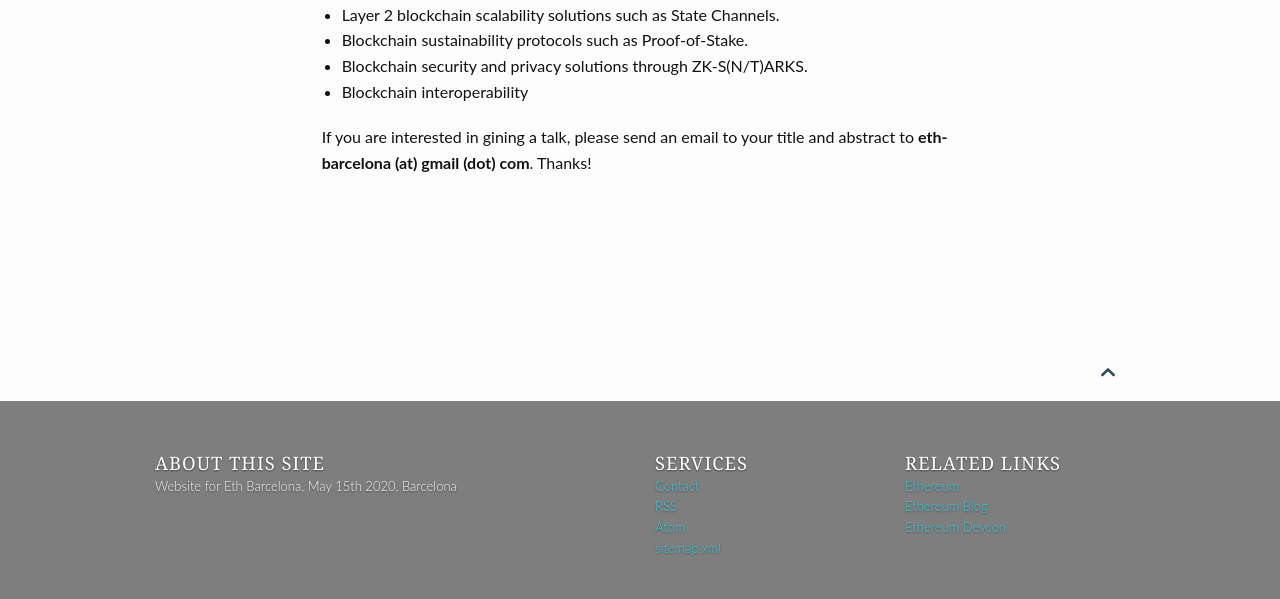
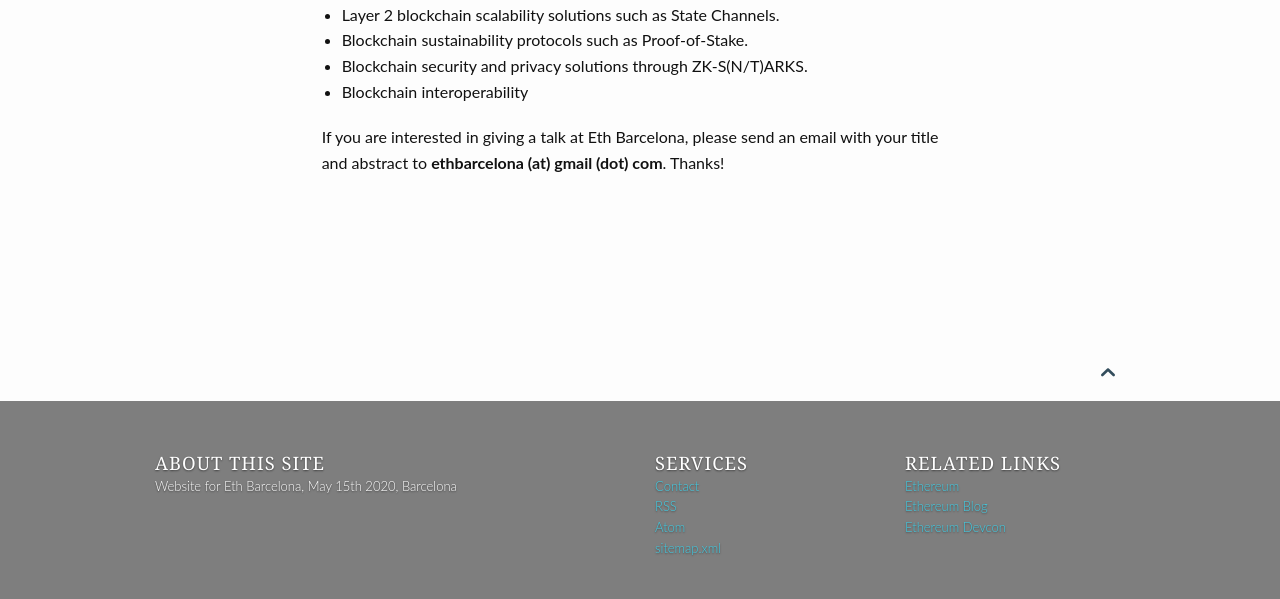
Before and after one commit to ethbarcelona/ethbarcelona.github.io, a Jekyll site: the page built from index.md, in a window 1280 px wide. Shown: the part 702-1301 px from the top of the page. Built offline with Jekyll 4.4.1, drawn with Linux system fonts in a browser that asks for light colours.

Commit message:
Fix email

```diff
--- a/index.md
+++ b/index.md
@@ -24,5 +24,5 @@ blockchain technology. Some of the topics of interest are :
  * Blockchain security and privacy solutions through ZK-S(N/T)ARKS.
  * Blockchain interoperability
 
-If you are interested in gining a talk, please send an email to your title
-and abstract to <b>ethbarcelona (at) gmail (dot) com</b>. Thanks!
+If you are interested in giving a talk at Eth Barcelona, please send an email
+with your title and abstract to <b>ethbarcelona (at) gmail (dot) com</b>. Thanks!
```
